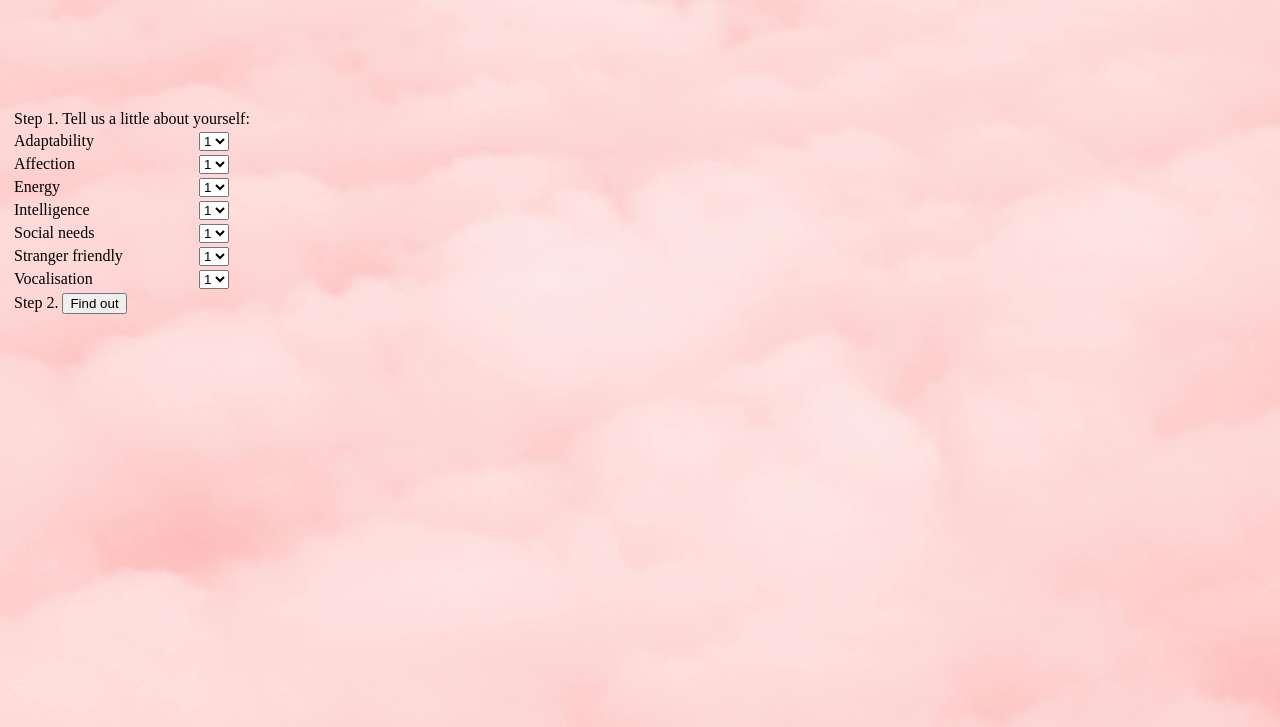
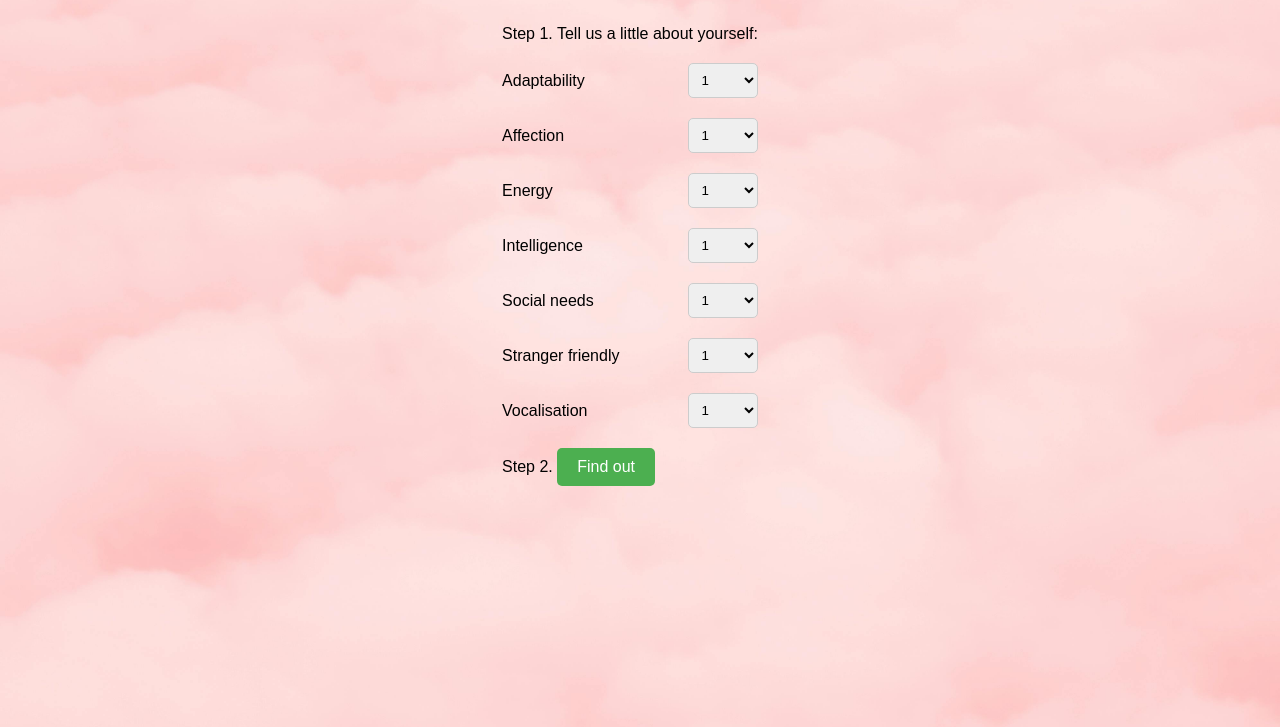
Before and after one commit to l-rud/js-web-app, a plain HTML site: page index.html in a window 1280 px wide. Shown: the part 73-800 px from the top of the page. Drawn offline with Linux system fonts and the light colour scheme.

Commit message:
Adding styling,  centering the content

```diff
--- a/style.css
+++ b/style.css
@@ -1,4 +1,62 @@
 body {
-    background-image: url('images/pinkSky.jpg');
-    background-size: cover;
-  }
+  background-image: url('images/pinkSky.jpg');
+  background-size: cover;
+  font-family: Arial, sans-serif;
+  margin: 0;
+  padding: 0;
+}
+
+h1 {
+  text-align: center;
+  margin-top: 20px;
+}
+
+table {
+  margin: 0 auto;
+  border-collapse: collapse;
+}
+
+td {
+  padding: 10px;
+}
+
+select {
+  width: 100%;
+  padding: 8px;
+  border-radius: 5px;
+  border: 1px solid #ccc;
+}
+
+input[type="button"] {
+  background-color: #4CAF50;
+  border: none;
+  color: white;
+  padding: 10px 20px;
+  text-align: center;
+  text-decoration: none;
+  display: inline-block;
+  font-size: 16px;
+  border-radius: 5px;
+  cursor: pointer;
+}
+
+input[type="button"]:hover {
+  background-color: #45a049;
+}
+
+#cat_image {
+  display: block;
+  margin: 20px auto;
+  border-radius: 10px;
+}
+
+#breed_name {
+  text-align: center;
+  font-weight: bold;
+  margin-top: 10px;
+}
+
+#breed_description {
+  text-align: center;
+  margin-top: 10px;
+}
```
